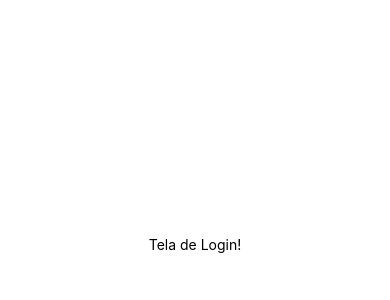
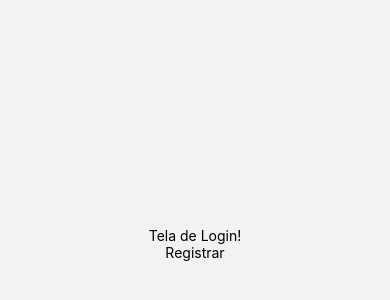
Before and after one commit to thalisson-danelon/dt-money-app, a React Native app: screen /Login in a window 390 px wide. Shown: the part 178-478 px from the top of the page. Built offline with nearby package versions, Linux system fonts and the light colour scheme.

Commit message:
feat: add public and private navigation routes

```diff
--- a/App.tsx
+++ b/App.tsx
@@ -1,6 +1,6 @@
+import NavigationRoutes from "@/routes";
 import "./src/styles/global.css";
-import { Login } from "@/screens/Login";
 
 export default function App() {
-  return <Login />;
+  return <NavigationRoutes />;
 }
--- /dev/null
+++ b/src/routes/PrivateRoutes/index.tsx
@@ -0,0 +1,16 @@
+import { Home } from "@/screens/Home";
+import { createStackNavigator } from "@react-navigation/stack";
+
+export type PrivateStackParamList = {
+  Home: undefined;
+};
+
+export const PrivateRoutes = () => {
+  const PrivateStack = createStackNavigator<PrivateStackParamList>();
+
+  return (
+    <PrivateStack.Navigator screenOptions={{ headerShown: false }}>
+      <PrivateStack.Screen name="Home" component={Home} />
+    </PrivateStack.Navigator>
+  );
+};
--- /dev/null
+++ b/src/routes/PublicRoutes/index.tsx
@@ -0,0 +1,19 @@
+import { Login } from "@/screens/Login";
+import { Register } from "@/screens/Register";
+import { createStackNavigator } from "@react-navigation/stack";
+
+export type PublicStackParamList = {
+  Login: undefined;
+  Register: undefined;
+};
+
+export const PublicRoutes = () => {
+  const PublicStack = createStackNavigator<PublicStackParamList>();
+
+  return (
+    <PublicStack.Navigator screenOptions={{ headerShown: false }}>
+      <PublicStack.Screen name="Login" component={Login} />
+      <PublicStack.Screen name="Register" component={Register} />
+    </PublicStack.Navigator>
+  );
+};
--- /dev/null
+++ b/src/routes/index.tsx
@@ -0,0 +1,20 @@
+import { NavigationContainer } from "@react-navigation/native";
+import { PublicRoutes } from "./PublicRoutes";
+import { useCallback, useState } from "react";
+import { PrivateRoutes } from "./PrivateRoutes";
+
+const NavigationRoutes = () => {
+  const [user, setUser] = useState(undefined);
+
+  const Routes = useCallback(() => {
+    return user ? <PrivateRoutes /> : <PublicRoutes />;
+  }, []);
+
+  return (
+    <NavigationContainer>
+      <Routes />
+    </NavigationContainer>
+  );
+};
+
+export default NavigationRoutes;
--- /dev/null
+++ b/src/screens/Home/index.tsx
@@ -0,0 +1,9 @@
+import { View, Text } from "react-native";
+
+export const Home = () => {
+  return (
+    <View>
+      <Text>Home</Text>
+    </View>
+  );
+};
--- a/src/screens/Login/index.tsx
+++ b/src/screens/Login/index.tsx
@@ -1,9 +1,17 @@
-import { View, Text } from "react-native";
+import { PublicStackParamList } from "@/routes/PublicRoutes";
+import { useNavigation } from "@react-navigation/native";
+import { StackNavigationProp } from "@react-navigation/stack";
+import { View, Text, TouchableOpacity } from "react-native";
 
 export const Login = () => {
+  const navigation = useNavigation<StackNavigationProp<PublicStackParamList>>();
+
   return (
     <View className="flex-1 items-center justify-center">
       <Text>Tela de Login!</Text>
+      <TouchableOpacity onPress={() => navigation.navigate("Register")}>
+        <Text>Registrar</Text>
+      </TouchableOpacity>
     </View>
   );
 };
--- /dev/null
+++ b/src/screens/Register/index.tsx
@@ -0,0 +1,9 @@
+import { View, Text } from "react-native";
+
+export const Register = () => {
+  return (
+    <View className="flex-1 items-center justify-center">
+      <Text>Tela de Registro!</Text>
+    </View>
+  );
+};
```
